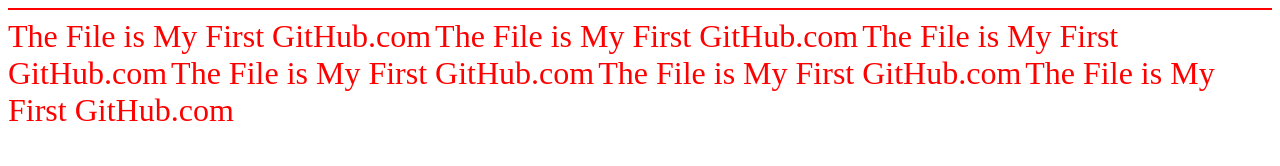
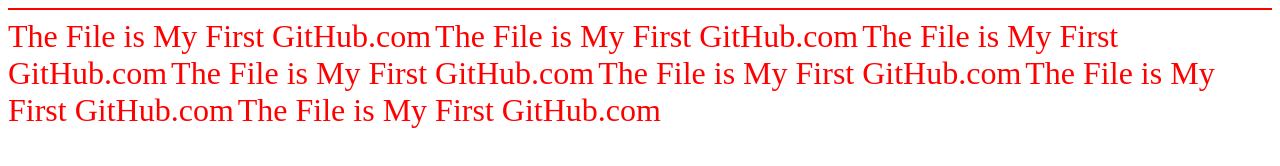
Before and after one commit to aizhangdong/miss-world, a plain HTML site: page index.html in a window 1280 px wide. Drawn offline with Linux system fonts and the light colour scheme.

Commit message:
Update index.html

```diff
--- a/index.html
+++ b/index.html
@@ -5,3 +5,4 @@
 <font color='red' size='6'> The File is My First GitHub.com</font>
 <font color='red' size='6'> The File is My First GitHub.com</font>
 <font color='red' size='6'> The File is My First GitHub.com</font>
+<font color='red' size='6'> The File is My First GitHub.com</font>
```
